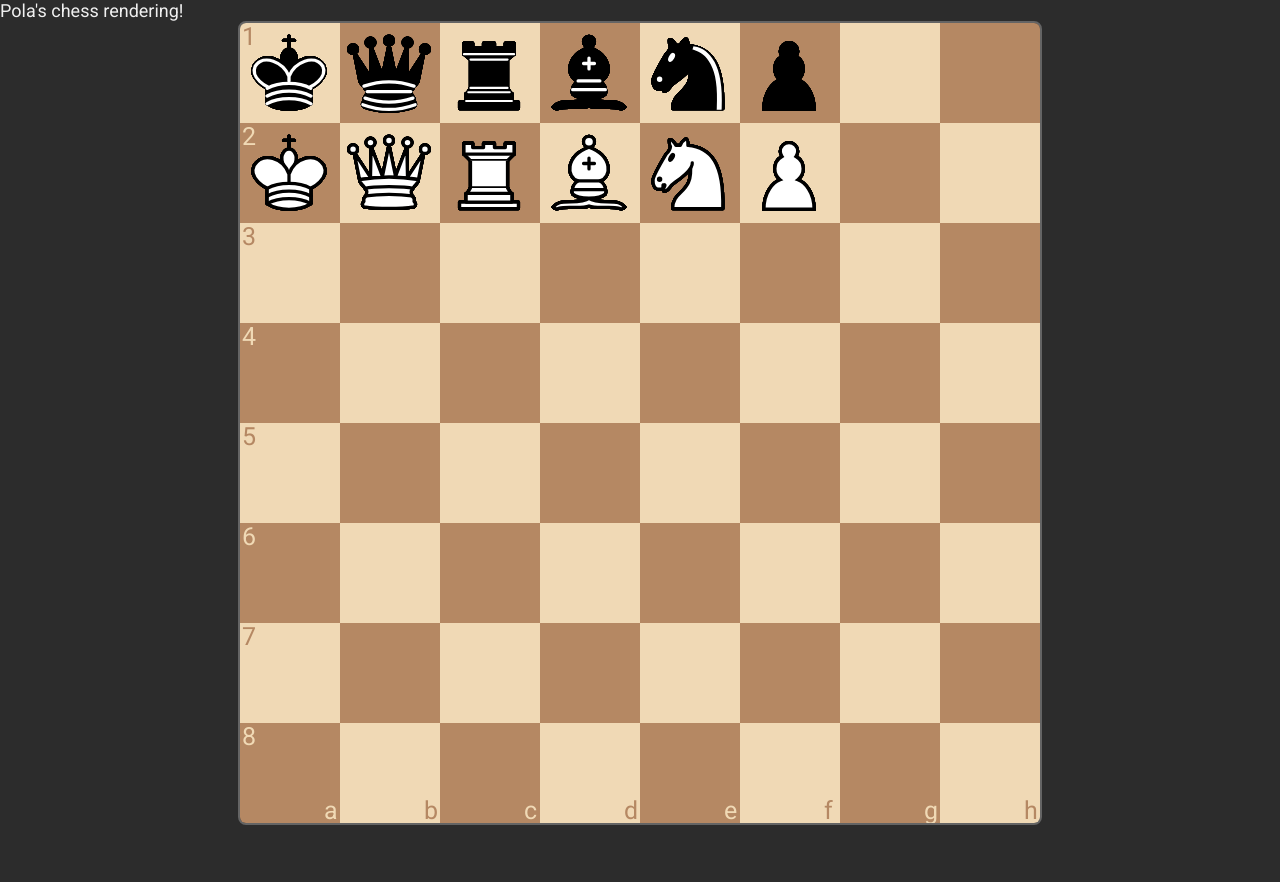
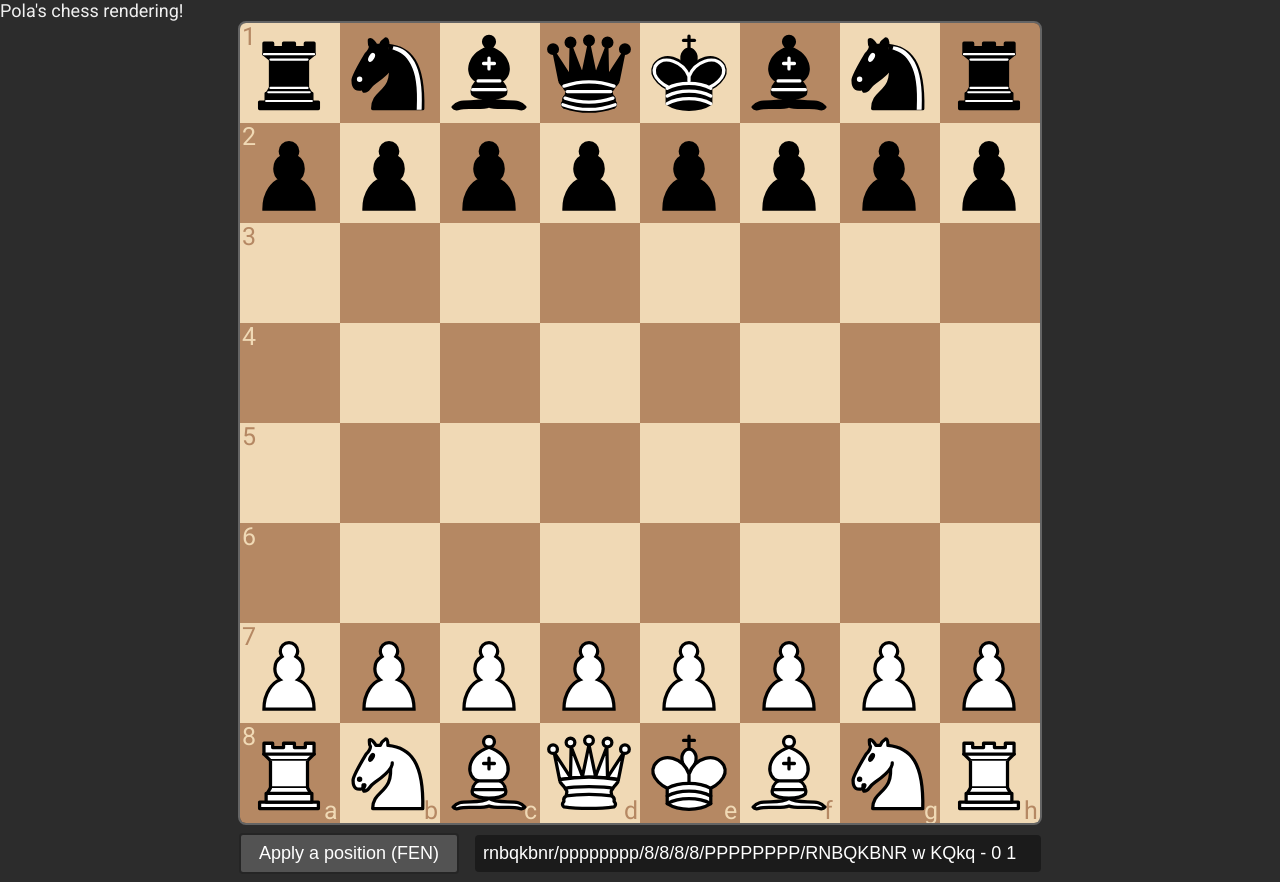
Before and after one commit to factuall/web-chess-rendering-engine, a website: page views/index.html in a window 1280 px wide. Before the commit the page ends 825 px from the top, so only its background shows below. Drawn offline with Linux system fonts and the light colour scheme; files that its build step writes are made by us from their sources.

Commit message:
Interpret FEN notation

```diff
--- a/public/javascripts/app.js
+++ b/public/javascripts/app.js
@@ -1,5 +1,5 @@
-// App js
-
+//DEBUG FLAGS
+const DebugShowNumbers = false;
 
 const canvas = document.getElementById("board-canvas");
 const ctx = canvas.getContext("2d");
@@ -120,9 +120,32 @@ function DrawPiece(sqX, sqY, piece){
 	}
 }
 
+function InterpretFen(notation){
+	let positions = [];
+	let ntFragments = notation.split(" ");
+	let rows = ntFragments[0].split("/");
 
+	for (let row = 0; row < rows.length; row++) {
+		console.log(rows[row]);
+		let tokens = rows[row].split("");
+		for (let token = 0; token < tokens.length; token++) {
 
-function drawChessBoard(){
+			var tokenNum = parseInt(tokens[token]);
+			if(!isNaN(tokenNum) && tokens[token] === '' + tokenNum){ //number token
+				for (let i = 0; i < tokens[token]; i++) {
+					positions.push('x');
+				}
+			}else{ //letter token
+					positions.push(tokens[token]);
+			}
+		}
+	}
+	console.log(positions);
+	return positions;
+}
+let StartingPosition = InterpretFen('rnbqkbnr/pppppppp/8/8/8/8/PPPPPPPP/RNBQKBNR w KQkq - 0 1');
+
+function drawChessBoard(position){
 	let squareIndex = 0;
 	for (let posY = 0; posY < 8; posY++) {
 		for (let posX = 0; posX < 8; posX++) {
@@ -131,50 +154,47 @@ function drawChessBoard(){
 				posY * SquareSize,
 				SquareSize,
 				SquareSize,
-				squareIndex % 2 == 0 ? ColorSquareWhite : ColorSquareBlack
+				posY % 2 != 0 ?
+				(squareIndex % 2 == 0 ? ColorSquareBlack : ColorSquareWhite) : (squareIndex % 2 == 0 ? ColorSquareWhite : ColorSquareBlack)
 			);
-			/* Draw square indexes
+
+			if(DebugShowNumbers)
 			DrawText(
 				(posX * SquareSize) + 2,
 				(posY * SquareSize) + SquareSize - 2,
 				'large',
 				'black',
 				squareIndex
-			);*/
-			if(posY == 7){
+			);
+
+			if(posY == 7){ //draw letters at the bottom of the board
 				DrawText(
 					(posX * SquareSize) + 84,
 					(posY * SquareSize) + SquareSize - 4,
 					'25px',
-					squareIndex % 2 == 0 ? ColorSquareBlack : ColorSquareWhite,
+					posY % 2 != 0 ?
+					(squareIndex % 2 == 0 ? ColorSquareWhite : ColorSquareBlack) : (squareIndex % 2 == 0 ? ColorSquareWhite : ColorSquareBlack),
 					String.fromCharCode(97 + posX)
 				);
 			}
-			if(posX == 0){
+
+			if(posX == 0){ //draw numbers on the left side of the board
 				DrawText(
 					(posX * SquareSize) + 2,
 					(posY * SquareSize) + 22,
 					'25px',
-					squareIndex % 2 == 0 ? ColorSquareBlack : ColorSquareWhite,
+					posY % 2 != 0 ?
+					(squareIndex % 2 == 0 ? ColorSquareWhite : ColorSquareBlack) : (squareIndex % 2 == 0 ? ColorSquareBlack : ColorSquareWhite),
 					posY + 1
 				);
 			}
+
+			if(position[squareIndex] != 'x'){//draw a piece if anything's there
+				DrawPiece(posX, posY, position[squareIndex])
+			}
 			squareIndex++;
 		}
-		squareIndex++;
 
-		DrawPiece(0,0,'k');
-		DrawPiece(0,1,'K');
-		DrawPiece(1,0,'q');
-		DrawPiece(1,1,'Q');
-		DrawPiece(2,0,'r');
-		DrawPiece(2,1,'R');
-		DrawPiece(3,0,'b');
-		DrawPiece(3,1,'B');
-		DrawPiece(4,0,'n');
-		DrawPiece(4,1,'N');
-		DrawPiece(5,0,'p');
-		DrawPiece(5,1,'P');
 	}
 }
 
@@ -193,7 +213,7 @@ var len = PiecesImages.length,
 function incrementCounter() {
     counter++;
     if ( counter === len ) {
-        drawChessBoard();
+        drawChessBoard(StartingPosition);
     }
 }
 
@@ -207,3 +227,10 @@ document.addEventListener('DOMContentLoaded', function() {
 		},
 		);
 }, false);
+
+let input = document.getElementById("fen-input");
+function ApplyFen(){
+
+	StartingPosition = InterpretFen(input.value);
+	drawChessBoard(StartingPosition);
+}
--- a/public/stylesheets/app.css
+++ b/public/stylesheets/app.css
@@ -24,10 +24,37 @@ a {
     "wdth" 100;
 }
 
-#container{
+.container{
   display: flex;
   align-items: center;
   justify-content: center;
+}
+
+input{
+  background-color: rgb(27, 27, 27);
+  transition: all 0.3s;
+  border: 4px;
+  border-radius: 4px;
+  padding: 8px;
+  font-size: large;
+  margin: 8px;
+  color: white;
+  width: 550px;
+}
+
+input:hover{
+  background-color: rgb(10, 10, 10);
+}
+
+button{
+  background-color: rgb(83, 83, 83);
+  border: solid rgb(37, 37, 37) 2px;
+  border-radius: 4px;
+  padding: 8px;
+  font-size: large;
+  margin: 8px;
+  color: white;
+  width: 220px;
 }
 
 #board-canvas{
--- a/views/index.html
+++ b/views/index.html
@@ -16,10 +16,15 @@
 
 	Pola's chess rendering!
 
-	<div id="container">
+
+	<div class="container">
 		<canvas id="board-canvas" width="800" height="800"></canvas>
 	</div>
+	<div class="container">
+		<button onclick="ApplyFen()">Apply a position (FEN)</button>
+		<input id="fen-input" type="text" value="rnbqkbnr/pppppppp/8/8/8/8/PPPPPPPP/RNBQKBNR w KQkq - 0 1">
 
+	</div>
 	<script src="javascripts/app.js"></script>
 </body>
 </html>
```
